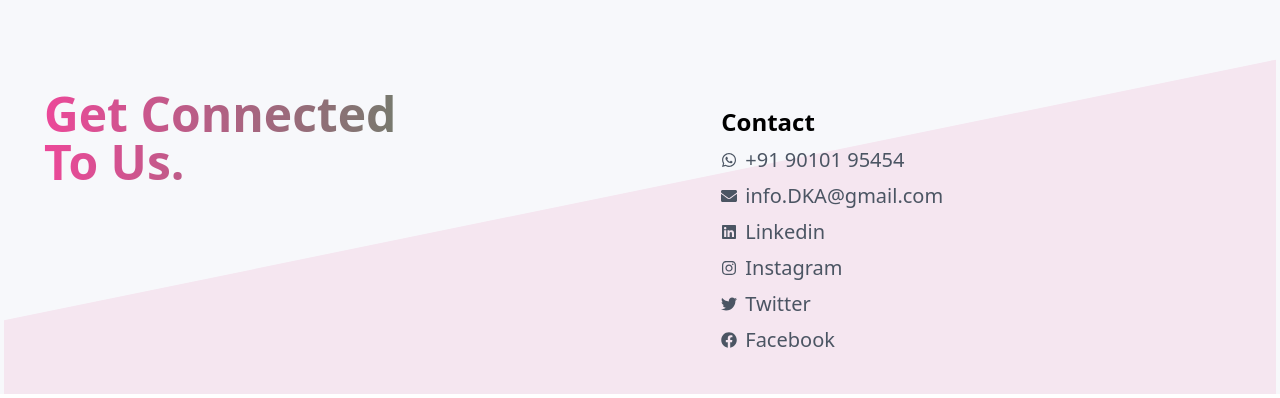
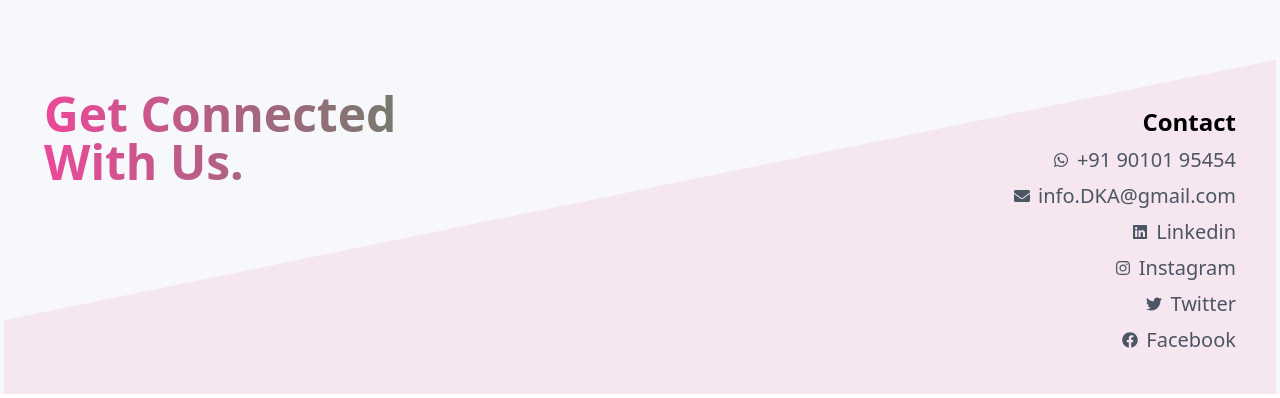
Before and after one commit to tharak1/DKA-client, a React (Vite) app: page / in a window 1280 px wide. Shown: the part 3868-4266 px from the top of the page. Built offline with nearby package versions, Linux system fonts and the light colour scheme; no server answers; the database is empty.

Commit message:
modified:   src/screens/LandingPage/Footer.tsx

```diff
--- a/src/screens/LandingPage/Footer.tsx
+++ b/src/screens/LandingPage/Footer.tsx
@@ -7,10 +7,10 @@ interface Props {
 
 const Footer: React.FC<Props> = () => {
   return (
-    <div className="flex flex-wrap justify-between space-y-4 p-10 max-sm:p-4 m-1 bg-footer bg-cover">
+    <div className="flex flex-row flex-wrap justify-end space-y-4 p-10 max-sm:p-4 m-1 bg-footer bg-cover">
       {/* First part */}
       <div className="w-full md:w-auto md:flex-grow md:mr-8">
-        <h1 className="text-5xl font-bold bg-gradient-to-r from-pink-500  to-green-600 bg-clip-text text-transparent">Get Connected <br></br>To Us.</h1>
+        <h1 className="text-5xl font-bold bg-gradient-to-r from-pink-500  to-green-600 bg-clip-text text-transparent">Get Connected <br></br>With Us.</h1>
         {/* <p className="text-gray-600 text-2xl mt-5 max-sm:font-normal max-sm:text-lg">Lorem ipsum dolor sit amet, consectetur adipiscing elit. Duis sed libero <br></br>sit amet justo luctus auctor.Lorem ipsum<br></br> dolor sit amet, consectetur adipiscing elit. Duis sed libero <br></br>sit amet justo luctus auctor.</p> */}
       </div>
 
@@ -25,18 +25,18 @@ const Footer: React.FC<Props> = () => {
       </div> */}
 
       {/* Fourth part */}
-      <div className="w-full md:w-auto md:flex-grow">
+      <div className="w-full md:w-auto md:flex-grow text-end">
         <h3 className="text-2xl font-bold mb-2">Contact</h3>
         <div className="flex flex-col space-y-2 text-gray-600">
-          <div className="flex items-center space-x-2">
+          <div className="flex items-center justify-end space-x-2">
             <FaWhatsapp />
             <span className='text-xl max-sm:text-lg'>+91 90101 95454</span>
           </div>
-          <div className="flex items-center space-x-2">
+          <div className="flex items-center justify-end space-x-2">
             <FaEnvelope />
             <span className='text-xl max-sm:text-lg'>info.DKA@gmail.com</span>
           </div>
-          <div className="flex items-center space-x-2">
+          <div className="flex items-center justify-end space-x-2">
             <FaLinkedin />
             <span className='text-xl max-sm:text-lg'>Linkedin</span>
           </div>
@@ -51,17 +51,17 @@ const Footer: React.FC<Props> = () => {
   target="_blank"
   rel="noopener noreferrer"
 >
-  <div className="flex items-center space-x-2">
+  <div className="flex items-center justify-end space-x-2">
     <FaInstagram />
     <span className='text-xl max-sm:text-lg'>Instagram</span>
   </div>
 </a>
 
-          <div className="flex items-center space-x-2">
+          <div className="flex items-center justify-end space-x-2">
             <FaTwitter />
             <span className='text-xl max-sm:text-lg'>Twitter</span>
           </div>
-          <div className="flex items-center space-x-2">
+          <div className="flex items-center justify-end space-x-2">
             <FaFacebook />
             <span className='text-xl max-sm:text-lg'>Facebook</span>
           </div>
```
